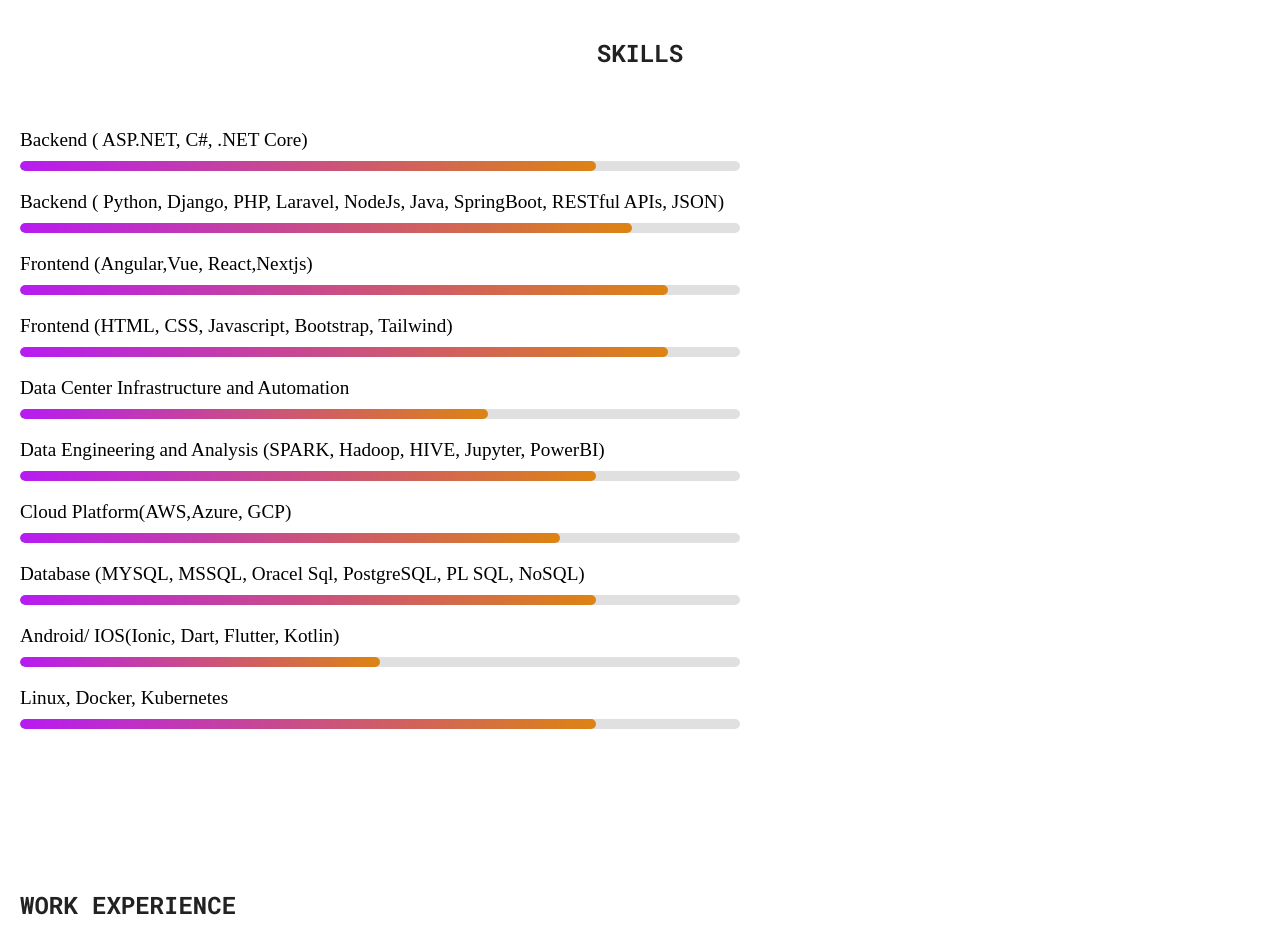
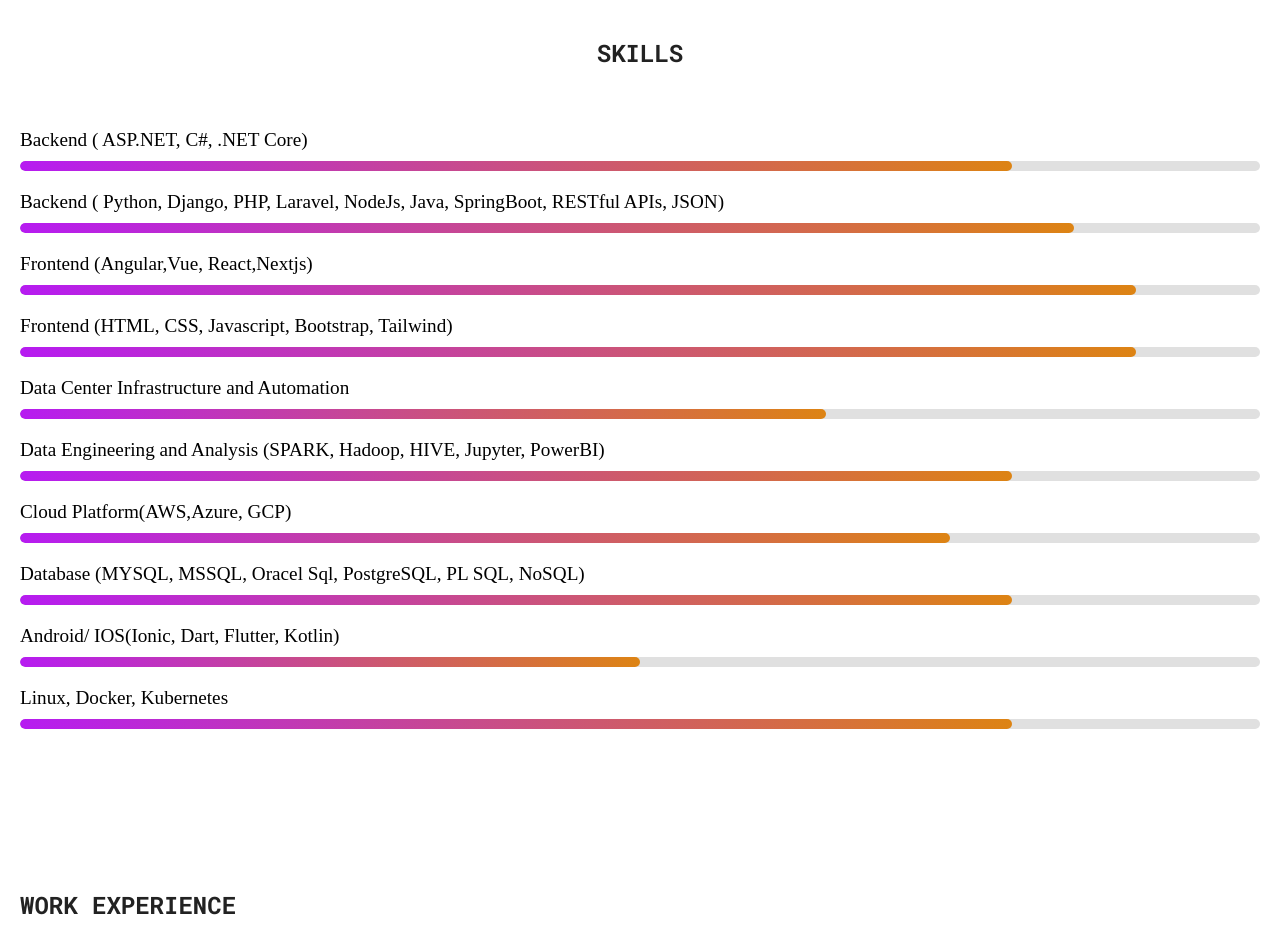
Before and after one commit to zinmyoswe/react-portfolio, a React (Vite) app: page / in a window 1280 px wide. Shown: the part 4160-5086 px from the top of the page. Built offline with nearby package versions, Linux system fonts and the light colour scheme.

Commit message:
update skill progress line for desktop
update skill progress line for desktop

```diff
--- a/src/sections/Skills/SkillsStyles.module.css
+++ b/src/sections/Skills/SkillsStyles.module.css
@@ -63,7 +63,7 @@
 /* Laptop view adjustments */
 @media (min-width: 1024px) {
   .skill {
-    max-width: 960px; /* Limit skill width on larger screens */
+    /* max-width: 960px; */
     margin-right: 40px;
     margin-right: 40px;
   }
@@ -75,7 +75,7 @@
   }
 
   .progressBar {
-    width: 75%; /* Slightly increase progress bar width for laptops */
+    width: 100%; /* Slightly increase progress bar width for laptops */
   }
 }
 
```
Also changed, not shown: src/sections/Projects/Projects.jsx (+7 -0 lines), src/assets/traveldashboard.png (added).
